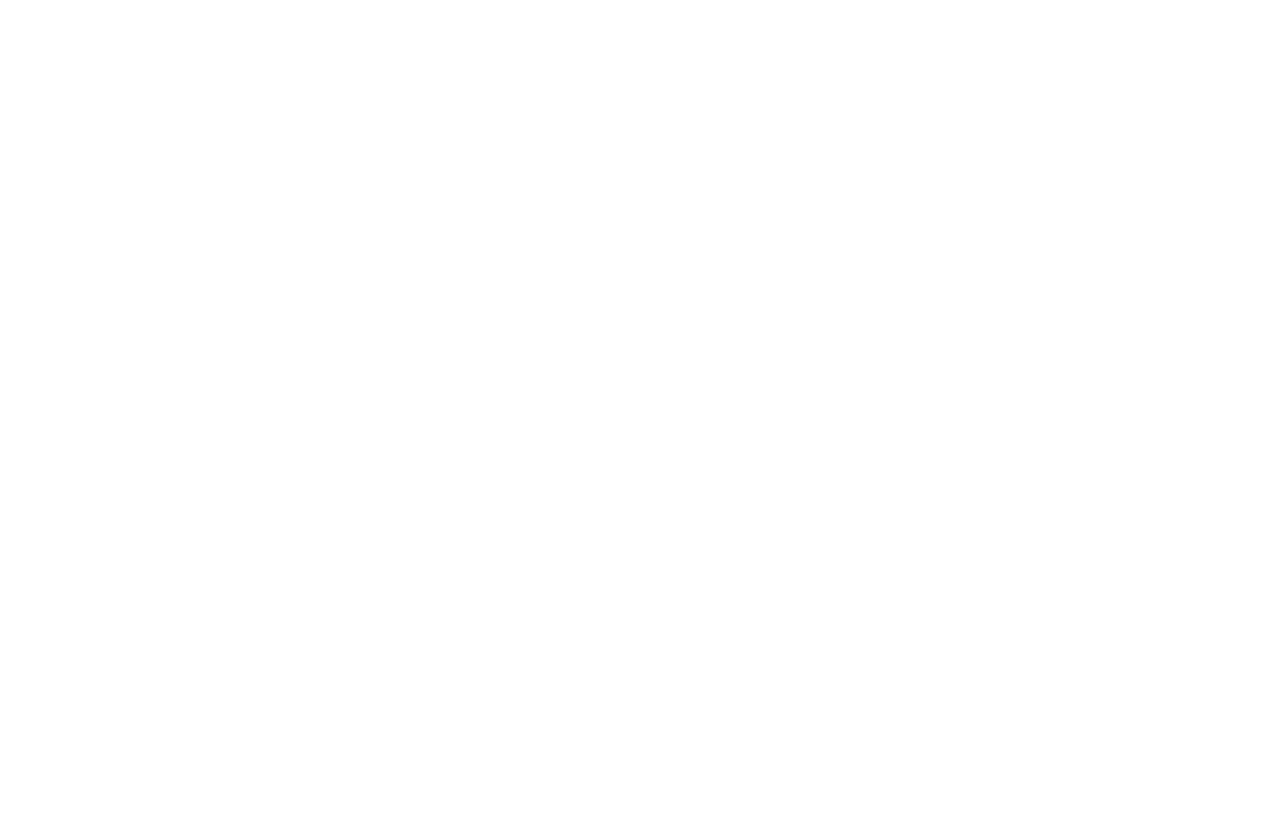
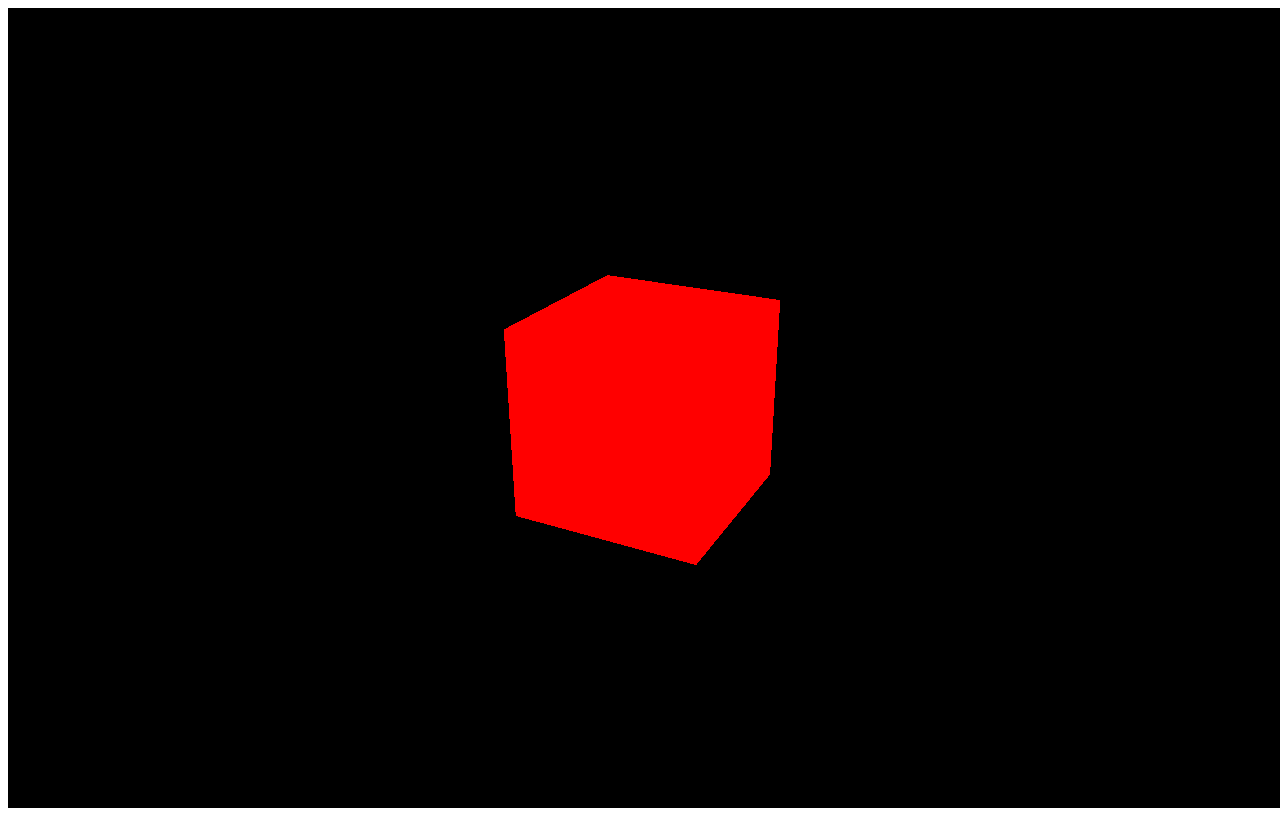
Before and after one commit to aknjoroge/Three.js-setup, a website: page index.html in a window 1280 px wide. Drawn offline with nearby package versions, Linux system fonts and the light colour scheme.

Commit message:
added script

```diff
--- a/script.js
+++ b/script.js
@@ -0,0 +1,32 @@
+function init() {
+  //scene camera render object mesh
+  let scene = new THREE.Scene();
+  let camera = new THREE.PerspectiveCamera(  45,
+    window.innerWidth / window.innerHeight,
+    1,
+    1000
+  );
+  camera.position.z = 4;
+  camera.position.x = 2;
+  camera.position.y = 2;
+  camera.lookAt(new THREE.Vector3(0, 0, 0));
+  let geometry = new THREE.BoxGeometry(1, 1, 1);
+  let material = new THREE.MeshBasicMaterial({ color: "Red" });
+  let mesh = new THREE.Mesh(geometry, material);
+  let renderer = new THREE.WebGLRenderer();
+  renderer.setSize(window.innerWidth, window.innerHeight);
+  document.querySelector(".webgl").appendChild(renderer.domElement);
+  let controls = new THREE.OrbitControls(camera, renderer.domElement);
+  controls.enableZoom = true;
+  scene.add(mesh);
+  renderer.render(scene, camera);
+  //update function to work with orbit controlls
+  update(controls, renderer, scene, camera);
+}
+init();
+function update(controls, renderer, scene, camera) {
+  renderer.render(scene, camera);
+  requestAnimationFrame(function () {
+    update(controls, renderer, scene, camera);
+  });
+}
```
Also changed, not shown: index.html (+2 -4 lines), README.md (added).
